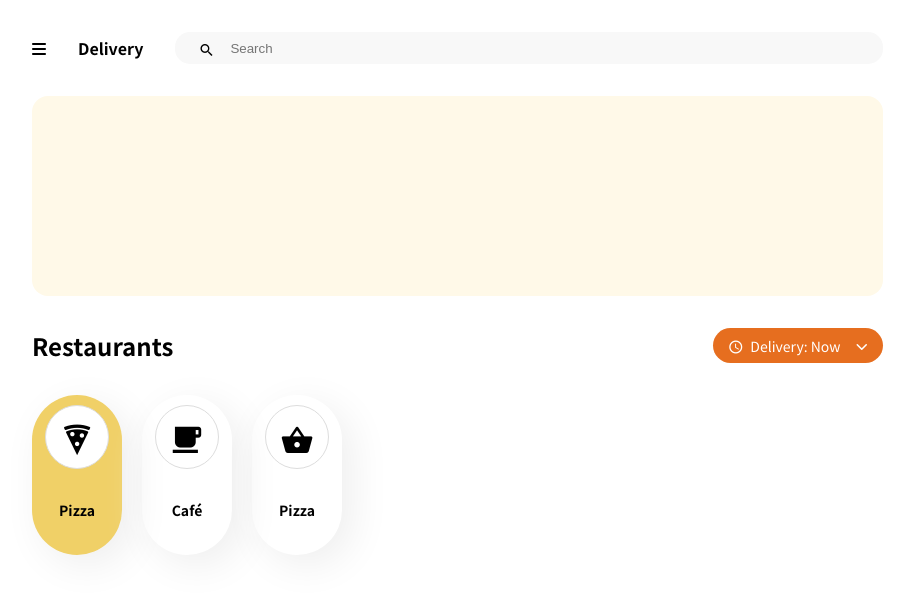
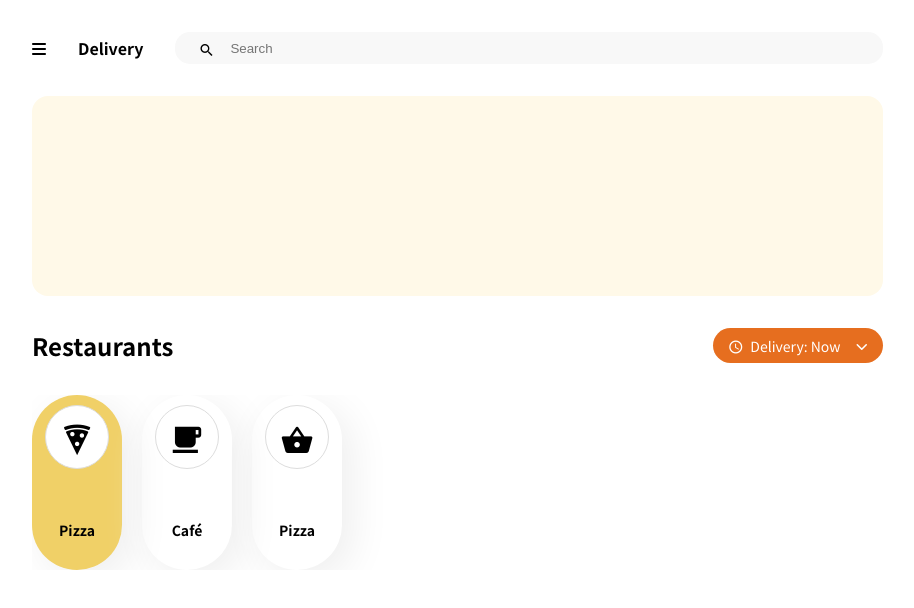
Before and after one commit to andersonmalheiro/delivery-template, a plain HTML site: page index.html in a window 1280 px wide. Shown: the top 608 px of the page, without its empty margins (32-946 px from the left). Drawn offline with nearby package versions, Linux system fonts and the light colour scheme.

Commit message:
Updating category card styles

```diff
--- a/index.html
+++ b/index.html
@@ -61,7 +61,7 @@
             </div>
           </div>
 
-          <div class="flex-row" style="margin: 2rem 0">
+          <div class="flex-row horizontal-scroll" style="margin: 2rem 0">
             <div class="category-card selected">
               <div class="card-icon">
                 <i class="icon ion-md-pizza text-black"></i>
--- a/style.css
+++ b/style.css
@@ -10,14 +10,16 @@ body {
   padding: 0;
   margin: 0;
 }
+.flex-column,
+.flex-row {
+  display: flex;
+}
 
 .flex-row {
-  display: flex;
   flex-direction: row;
 }
 
 .flex-column {
-  display: flex;
   flex-direction: column;
 }
 
@@ -106,23 +108,31 @@ body {
 }
 
 .category-card {
+  cursor: pointer;
   display: flex;
   flex-direction: column;
   border-radius: 60px/60px;
   min-width: 90px;
   height: 155px;
   align-items: center;
-  justify-content: center;
+  justify-content: space-between;
   box-shadow: 10px 10px 40px #eee;
-  padding-top: 5px;
-  position: relative;
+  padding: 10px 0;
+  transition: all 0.3s ease-in-out;
+}
+
+.category-card:hover {
+  transform: translateY(-5px);
+  background-color: rgb(240, 208, 103);
+  transition: all 0.3s ease-in-out;
+}
+
+.category-card:not(:last-child) {
   margin-right: 20px;
 }
 
 .card-icon {
-  position: absolute;
   background: white;
-  top: 10px;
   border: 1px solid #ddd;
   border-radius: 50%;
   text-align: center;
@@ -133,15 +143,19 @@ body {
   align-items: center;
   justify-content: center;
   font-size: 35px;
-  margin-bottom: 15px;
 }
 
 .category-name {
   font-size: 14px;
   font-weight: bold;
-  margin-top: 65px;
+  margin-bottom: 20px;
 }
 
 .selected {
   background-color: rgb(240, 208, 103);
 }
+
+.horizontal-scroll {
+  overflow: hidden;
+  overflow-x: auto;
+}
```
